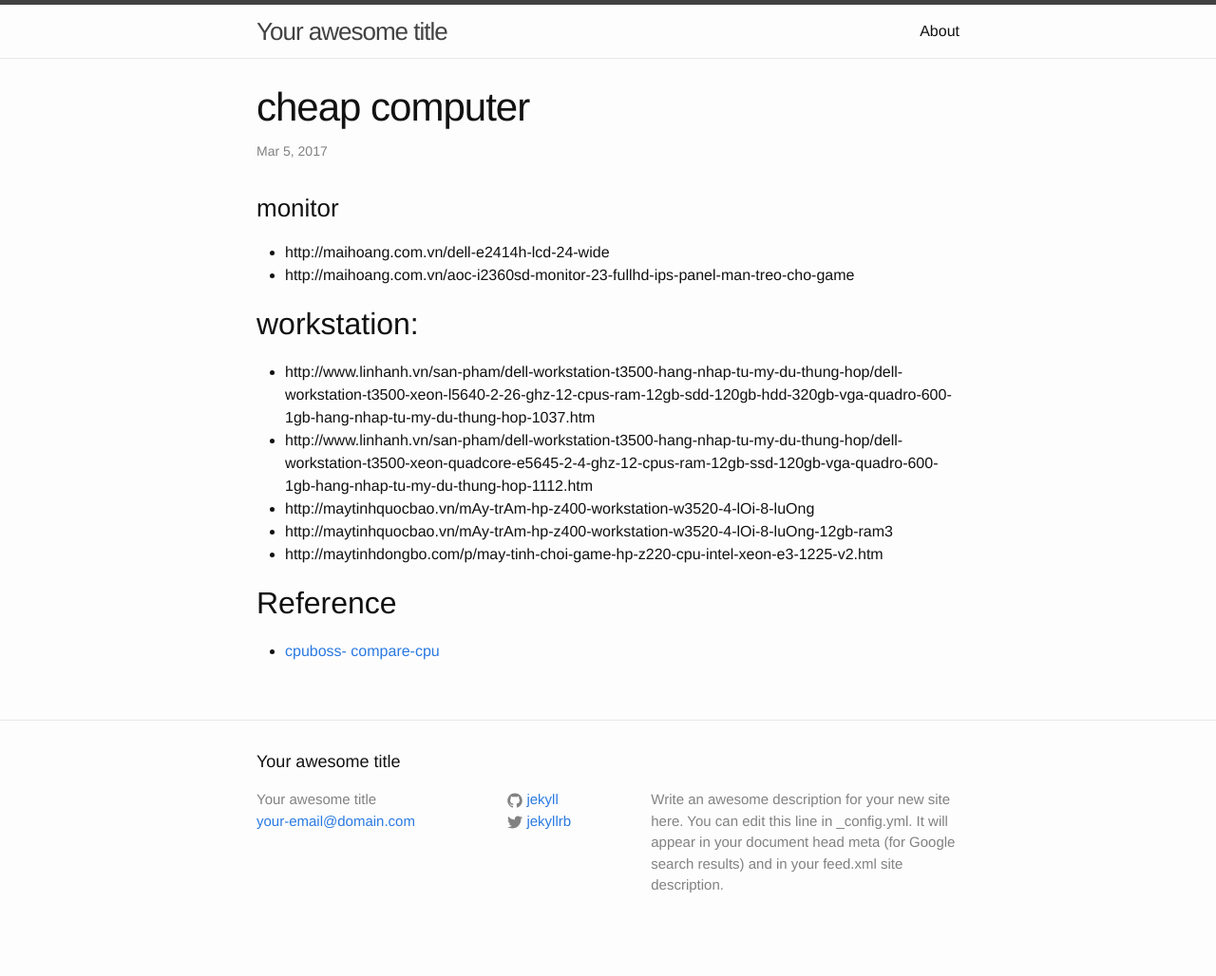
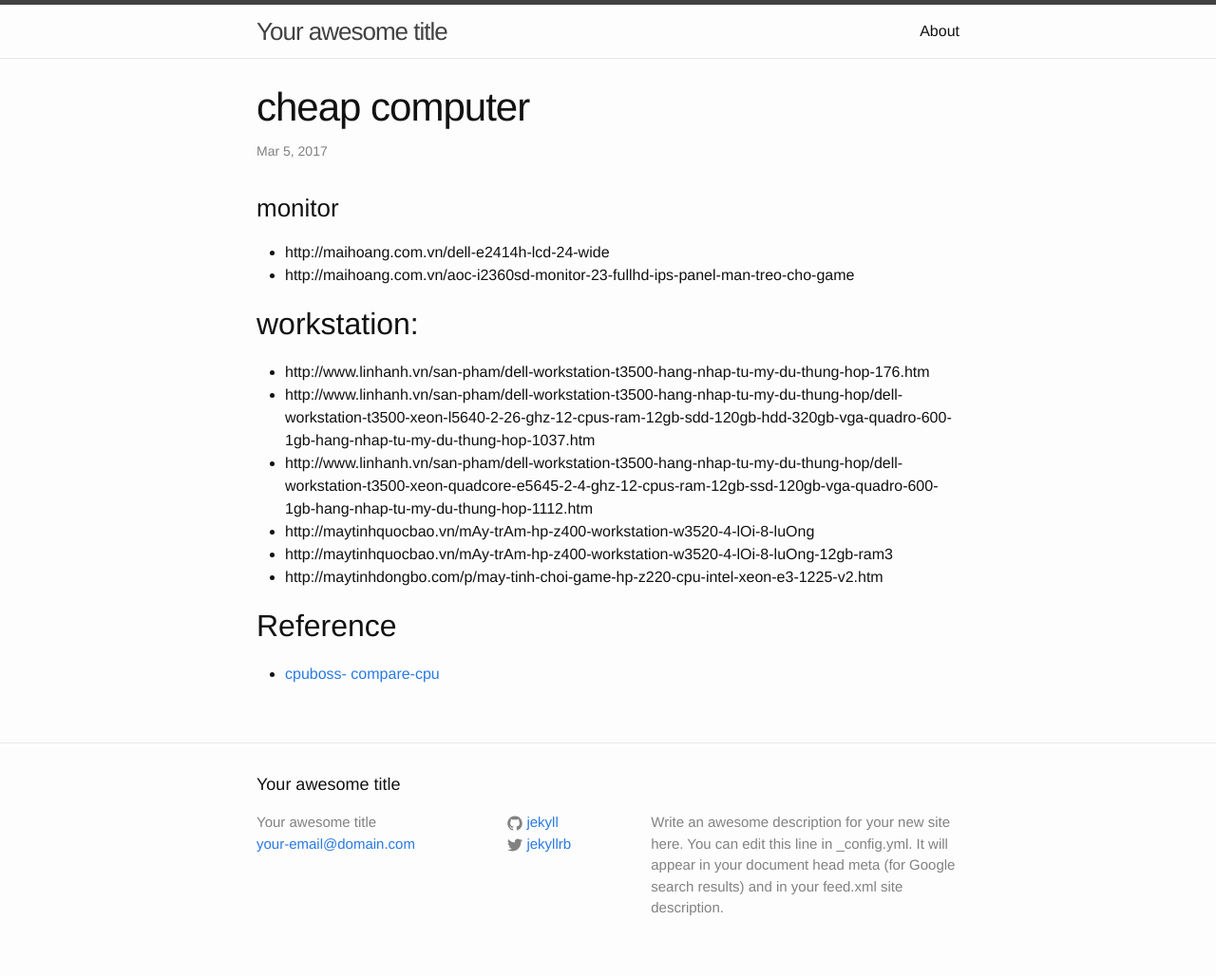
Before and after one commit to thuthuat/note, a Jekyll site: the page built from _posts/2017-03-06-computer.md, in a window 1280 px wide. Shown: the whole page at 95% size. Built offline with Jekyll 4.4.1, drawn with Linux system fonts in a browser that asks for light colours; before the commit the page ends 1004 px from its top, so only the background shows below that; part of the change alters nothing that is shown.

Commit message:
Update 2017-03-06-computer.md

```diff
--- a/_posts/2017-03-06-computer.md
+++ b/_posts/2017-03-06-computer.md
@@ -11,6 +11,7 @@ tags: [computer]
 - http://maihoang.com.vn/aoc-i2360sd-monitor-23-fullhd-ips-panel-man-treo-cho-game
 
 ## workstation:
+- http://www.linhanh.vn/san-pham/dell-workstation-t3500-hang-nhap-tu-my-du-thung-hop-176.htm
 - http://www.linhanh.vn/san-pham/dell-workstation-t3500-hang-nhap-tu-my-du-thung-hop/dell-workstation-t3500-xeon-l5640-2-26-ghz-12-cpus-ram-12gb-sdd-120gb-hdd-320gb-vga-quadro-600-1gb-hang-nhap-tu-my-du-thung-hop-1037.htm
 - http://www.linhanh.vn/san-pham/dell-workstation-t3500-hang-nhap-tu-my-du-thung-hop/dell-workstation-t3500-xeon-quadcore-e5645-2-4-ghz-12-cpus-ram-12gb-ssd-120gb-vga-quadro-600-1gb-hang-nhap-tu-my-du-thung-hop-1112.htm
 - http://maytinhquocbao.vn/mAy-trAm-hp-z400-workstation-w3520-4-lOi-8-luOng
```
